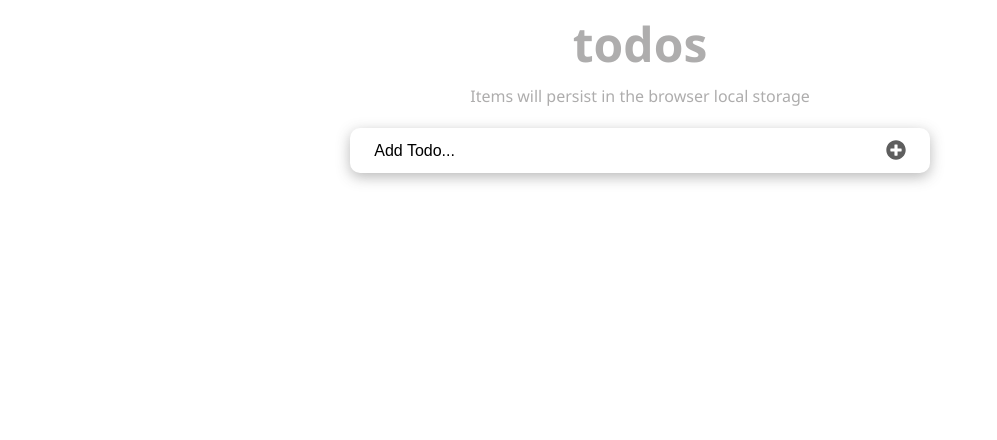
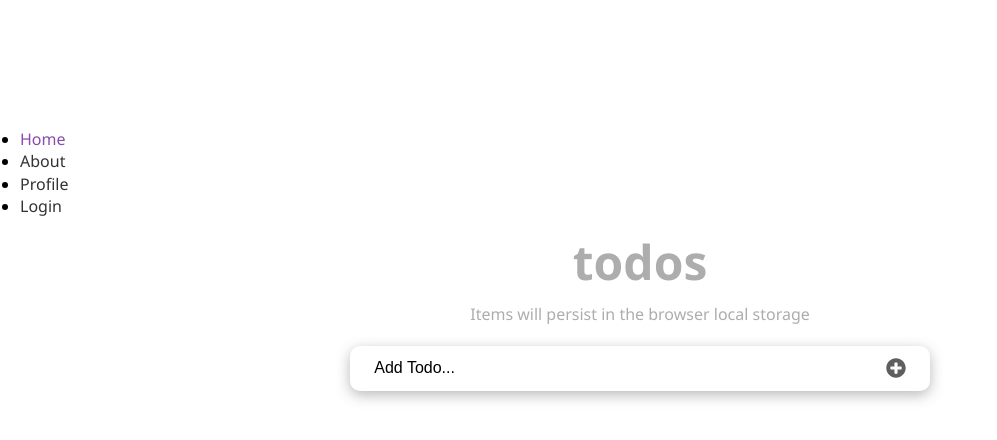
Before and after one commit to RaphDasilva/react-todo-app, a React (Create React App) app: page / in a window 1280 px wide. Shown: the top 440 px of the page, without its empty margins (0-997 px from the left). Built offline with nearby package versions, Linux system fonts and the light colour scheme.

Commit message:
Add sub navLInk using slug

```diff
--- a/src/components/TodoApp.js
+++ b/src/components/TodoApp.js
@@ -1,6 +1,7 @@
 /* eslint-disable react/prop-types */
 import React from 'react';
 import { Routes, Route } from 'react-router-dom';
+import SinglePage from '../routes/SinglePage';
 import Home from '../routes/Home';
 import About from '../routes/About';
 import Login from '../routes/Login';
@@ -10,12 +11,15 @@ import Layout from './Layout';
 
 const TodoApp = () => (
   <Routes>
-    <Route path="/" element={<Layout />} />
-    <Route index element={<Home />} />
-    <Route path="about" element={<About />} />
-    <Route path="login" element={<Login />} />
-    <Route path="profile" element={<Profile />} />
-    <Route path="*" element={<NotMatch />} />
+    <Route path="/" element={<Layout />}>
+      <Route index element={<Home />} />
+      <Route path="about" element={<About />}>
+        <Route path=":slug" element={<SinglePage />} />
+      </Route>
+      <Route path="login" element={<Login />} />
+      <Route path="profile" element={<Profile />} />
+      <Route path="*" element={<NotMatch />} />
+    </Route>
   </Routes>
 );
 
```
